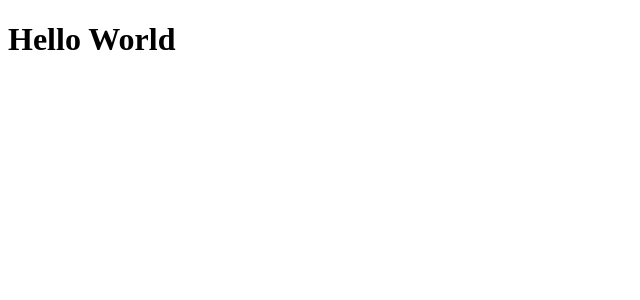
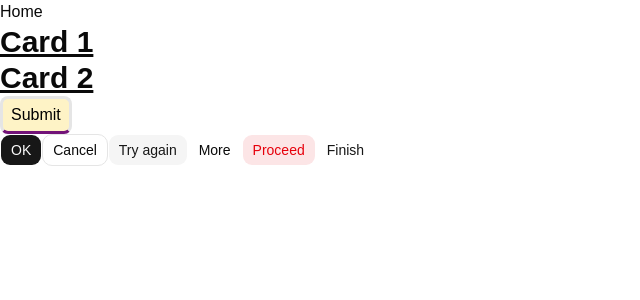
Before and after one commit to thanulabiman/StockFlow-Web, a React (Vite) app in the folder StockFlow-Web/: page / in a window 1280 px wide. Shown: the top 300 px of the page, without its empty margins (0-640 px from the left). Built offline with nearby package versions, Linux system fonts and the light colour scheme.

Commit message:
TailwindCSS + ShadCN Added

```diff
--- a/StockFlow-Web/src/components/Button.jsx
+++ b/StockFlow-Web/src/components/Button.jsx
@@ -0,0 +1,12 @@
+import React from 'react'
+
+function Button() {
+    return (
+        <div>
+            <button type="button" onClick={() => alert("You have clicked the button")}
+                className='border-3 border-solid border-b-fuchsia-900 rounded-md bg-amber-100 text-black px-2 py-1'>Submit</button>
+        </div>
+    )
+}
+
+export default Button
--- a/StockFlow-Web/src/components/Card.jsx
+++ b/StockFlow-Web/src/components/Card.jsx
@@ -1,7 +1,9 @@
 import React from "react"
 
-function Card({content}) {
-    return <h1>{content}</h1>
+function Card({ content }) {
+    return <h1 class="text-3xl font-bold underline">
+        {content}
+    </h1>
 }
 
 export default Card
--- /dev/null
+++ b/StockFlow-Web/src/components/ui/button.jsx
@@ -0,0 +1,57 @@
+import { Button as ButtonPrimitive } from "@base-ui/react/button"
+import { cva } from "class-variance-authority";
+import { cn } from "cn"
+
+const buttonVariants = cva(
+  "group/button inline-flex shrink-0 items-center justify-center rounded-lg border border-transparent bg-clip-padding text-sm font-medium whitespace-nowrap transition-all outline-none select-none focus-visible:border-ring focus-visible:ring-3 focus-visible:ring-ring/50 active:not-aria-[haspopup]:translate-y-px disabled:pointer-events-none disabled:opacity-50 aria-invalid:border-destructive aria-invalid:ring-3 aria-invalid:ring-destructive/20 dark:aria-invalid:border-destructive/50 dark:aria-invalid:ring-destructive/40 [&_svg]:pointer-events-none [&_svg]:shrink-0 [&_svg:not([class*='size-'])]:size-4",
+  {
+    variants: {
+      variant: {
+        default: "bg-primary text-primary-foreground hover:bg-primary/80",
+        outline:
+          "border-border bg-background hover:bg-muted hover:text-foreground aria-expanded:bg-muted aria-expanded:text-foreground dark:border-input dark:bg-input/30 dark:hover:bg-input/50",
+        secondary:
+          "bg-secondary text-secondary-foreground hover:bg-[color-mix(in_oklch,var(--secondary),var(--foreground)_5%)] aria-expanded:bg-secondary aria-expanded:text-secondary-foreground",
+        ghost:
+          "hover:bg-muted hover:text-foreground aria-expanded:bg-muted aria-expanded:text-foreground dark:hover:bg-muted/50",
+        destructive:
+          "bg-destructive/10 text-destructive hover:bg-destructive/20 focus-visible:border-destructive/40 focus-visible:ring-destructive/20 dark:bg-destructive/20 dark:hover:bg-destructive/30 dark:focus-visible:ring-destructive/40",
+        link: "text-primary underline-offset-4 hover:underline",
+      },
+      size: {
+        default:
+          "h-8 gap-1.5 px-2.5 has-data-[icon=inline-end]:pr-2 has-data-[icon=inline-start]:pl-2",
+        xs: "h-6 gap-1 rounded-[min(var(--radius-md),10px)] px-2 text-xs in-data-[slot=button-group]:rounded-lg has-data-[icon=inline-end]:pr-1.5 has-data-[icon=inline-start]:pl-1.5 [&_svg:not([class*='size-'])]:size-3",
+        sm: "h-7 gap-1 rounded-[min(var(--radius-md),12px)] px-2.5 text-[0.8rem] in-data-[slot=button-group]:rounded-lg has-data-[icon=inline-end]:pr-1.5 has-data-[icon=inline-start]:pl-1.5 [&_svg:not([class*='size-'])]:size-3.5",
+        lg: "h-9 gap-1.5 px-2.5 has-data-[icon=inline-end]:pr-2 has-data-[icon=inline-start]:pl-2",
+        icon: "size-8",
+        "icon-xs":
+          "size-6 rounded-[min(var(--radius-md),10px)] in-data-[slot=button-group]:rounded-lg [&_svg:not([class*='size-'])]:size-3",
+        "icon-sm":
+          "size-7 rounded-[min(var(--radius-md),12px)] in-data-[slot=button-group]:rounded-lg",
+        "icon-lg": "size-9",
+      },
+    },
+    defaultVariants: {
+      variant: "default",
+      size: "default",
+    },
+  }
+)
+
+function Button({
+  className,
+  variant = "default",
+  size = "default",
+  ...props
+}) {
+  return (
+    <ButtonPrimitive
+      data-slot="button"
+      className={cn(buttonVariants({ variant, size, className }))}
+      {...props}
+    />
+  )
+}
+
+export { Button, buttonVariants }
--- /dev/null
+++ b/StockFlow-Web/src/lib/utils.js
@@ -0,0 +1 @@
+export { cn } from "cn"
--- a/StockFlow-Web/src/main.jsx
+++ b/StockFlow-Web/src/main.jsx
@@ -1,10 +1,12 @@
 import { StrictMode } from 'react'
 import { createRoot } from 'react-dom/client'
 
-import Card from "./components/Card";
+import "./styles/index.css"
+
+import Home from "./pages/Home"
 
 createRoot(document.getElementById('root')).render(
   <StrictMode>
-    <Card content={("Hello World")} />
+    <Home />
   </StrictMode>,
 )
--- /dev/null
+++ b/StockFlow-Web/src/pages/Home.jsx
@@ -0,0 +1,25 @@
+import React from 'react'
+
+import Card from "../components/Card"
+import Button from '../components/Button'
+import { Button as ShadCNButton } from '../components/ui/button'
+
+function Home() {
+    return (
+        <div>
+            Home
+            <Card content={"Card 1"}/>
+            <Card content={"Card 2"}/>
+
+            <Button />
+            <ShadCNButton>OK</ShadCNButton>
+            <ShadCNButton variant='outline'>Cancel</ShadCNButton>
+            <ShadCNButton variant='secondary'>Try again</ShadCNButton>
+            <ShadCNButton variant='ghost'>More</ShadCNButton>
+            <ShadCNButton variant='destructive'>Proceed</ShadCNButton>
+            <ShadCNButton variant='link'>Finish</ShadCNButton>
+        </div>
+    )
+}
+
+export default Home
--- /dev/null
+++ b/StockFlow-Web/src/styles/index.css
@@ -0,0 +1,130 @@
+@import "tailwindcss";
+@import "tw-animate-css";
+@import "shadcn/tailwind.css";
+@import "@fontsource-variable/geist";
+
+@custom-variant dark (&:is(.dark *));
+
+@theme inline {
+    --font-heading: var(--font-sans);
+    --font-sans: 'Geist Variable', sans-serif;
+    --color-sidebar-ring: var(--sidebar-ring);
+    --color-sidebar-border: var(--sidebar-border);
+    --color-sidebar-accent-foreground: var(--sidebar-accent-foreground);
+    --color-sidebar-accent: var(--sidebar-accent);
+    --color-sidebar-primary-foreground: var(--sidebar-primary-foreground);
+    --color-sidebar-primary: var(--sidebar-primary);
+    --color-sidebar-foreground: var(--sidebar-foreground);
+    --color-sidebar: var(--sidebar);
+    --color-chart-5: var(--chart-5);
+    --color-chart-4: var(--chart-4);
+    --color-chart-3: var(--chart-3);
+    --color-chart-2: var(--chart-2);
+    --color-chart-1: var(--chart-1);
+    --color-ring: var(--ring);
+    --color-input: var(--input);
+    --color-border: var(--border);
+    --color-destructive: var(--destructive);
+    --color-accent-foreground: var(--accent-foreground);
+    --color-accent: var(--accent);
+    --color-muted-foreground: var(--muted-foreground);
+    --color-muted: var(--muted);
+    --color-secondary-foreground: var(--secondary-foreground);
+    --color-secondary: var(--secondary);
+    --color-primary-foreground: var(--primary-foreground);
+    --color-primary: var(--primary);
+    --color-popover-foreground: var(--popover-foreground);
+    --color-popover: var(--popover);
+    --color-card-foreground: var(--card-foreground);
+    --color-card: var(--card);
+    --color-foreground: var(--foreground);
+    --color-background: var(--background);
+    --radius-sm: calc(var(--radius) * 0.6);
+    --radius-md: calc(var(--radius) * 0.8);
+    --radius-lg: var(--radius);
+    --radius-xl: calc(var(--radius) * 1.4);
+    --radius-2xl: calc(var(--radius) * 1.8);
+    --radius-3xl: calc(var(--radius) * 2.2);
+    --radius-4xl: calc(var(--radius) * 2.6);
+}
+
+:root {
+    --background: oklch(1 0 0);
+    --foreground: oklch(0.145 0 0);
+    --card: oklch(1 0 0);
+    --card-foreground: oklch(0.145 0 0);
+    --popover: oklch(1 0 0);
+    --popover-foreground: oklch(0.145 0 0);
+    --primary: oklch(0.205 0 0);
+    --primary-foreground: oklch(0.985 0 0);
+    --secondary: oklch(0.97 0 0);
+    --secondary-foreground: oklch(0.205 0 0);
+    --muted: oklch(0.97 0 0);
+    --muted-foreground: oklch(0.556 0 0);
+    --accent: oklch(0.97 0 0);
+    --accent-foreground: oklch(0.205 0 0);
+    --destructive: oklch(0.577 0.245 27.325);
+    --border: oklch(0.922 0 0);
+    --input: oklch(0.922 0 0);
+    --ring: oklch(0.708 0 0);
+    --chart-1: oklch(0.87 0 0);
+    --chart-2: oklch(0.556 0 0);
+    --chart-3: oklch(0.439 0 0);
+    --chart-4: oklch(0.371 0 0);
+    --chart-5: oklch(0.269 0 0);
+    --radius: 0.625rem;
+    --sidebar: oklch(0.985 0 0);
+    --sidebar-foreground: oklch(0.145 0 0);
+    --sidebar-primary: oklch(0.205 0 0);
+    --sidebar-primary-foreground: oklch(0.985 0 0);
+    --sidebar-accent: oklch(0.97 0 0);
+    --sidebar-accent-foreground: oklch(0.205 0 0);
+    --sidebar-border: oklch(0.922 0 0);
+    --sidebar-ring: oklch(0.708 0 0);
+}
+
+.dark {
+    --background: oklch(0.145 0 0);
+    --foreground: oklch(0.985 0 0);
+    --card: oklch(0.205 0 0);
+    --card-foreground: oklch(0.985 0 0);
+    --popover: oklch(0.205 0 0);
+    --popover-foreground: oklch(0.985 0 0);
+    --primary: oklch(0.922 0 0);
+    --primary-foreground: oklch(0.205 0 0);
+    --secondary: oklch(0.269 0 0);
+    --secondary-foreground: oklch(0.985 0 0);
+    --muted: oklch(0.269 0 0);
+    --muted-foreground: oklch(0.708 0 0);
+    --accent: oklch(0.269 0 0);
+    --accent-foreground: oklch(0.985 0 0);
+    --destructive: oklch(0.704 0.191 22.216);
+    --border: oklch(1 0 0 / 10%);
+    --input: oklch(1 0 0 / 15%);
+    --ring: oklch(0.556 0 0);
+    --chart-1: oklch(0.87 0 0);
+    --chart-2: oklch(0.556 0 0);
+    --chart-3: oklch(0.439 0 0);
+    --chart-4: oklch(0.371 0 0);
+    --chart-5: oklch(0.269 0 0);
+    --sidebar: oklch(0.205 0 0);
+    --sidebar-foreground: oklch(0.985 0 0);
+    --sidebar-primary: oklch(0.488 0.243 264.376);
+    --sidebar-primary-foreground: oklch(0.985 0 0);
+    --sidebar-accent: oklch(0.269 0 0);
+    --sidebar-accent-foreground: oklch(0.985 0 0);
+    --sidebar-border: oklch(1 0 0 / 10%);
+    --sidebar-ring: oklch(0.556 0 0);
+}
+
+@layer base {
+  * {
+    @apply border-border outline-ring/50;
+    }
+  body {
+    @apply bg-background text-foreground;
+    }
+  html {
+    @apply font-sans;
+    }
+}
--- a/StockFlow-Web/vite.config.js
+++ b/StockFlow-Web/vite.config.js
@@ -1,7 +1,8 @@
 import react from '@vitejs/plugin-react'
 import { defineConfig } from 'vite'
+import tailwindcss from '@tailwindcss/vite'
 
 // https://vite.dev/config/
 export default defineConfig({
-  plugins: [react()],
-})
+  plugins: [react(), tailwindcss(),],
+});
```
Also changed, not shown: StockFlow-Web/jsconfig.json (added, +8 -0 lines), StockFlow-Web/package.json (+10 -1 lines), StockFlow-Web/components.json (added), StockFlow-Web/src/styles/style.css (deleted), 1 other file (tests, documents, lock files or other folders).
